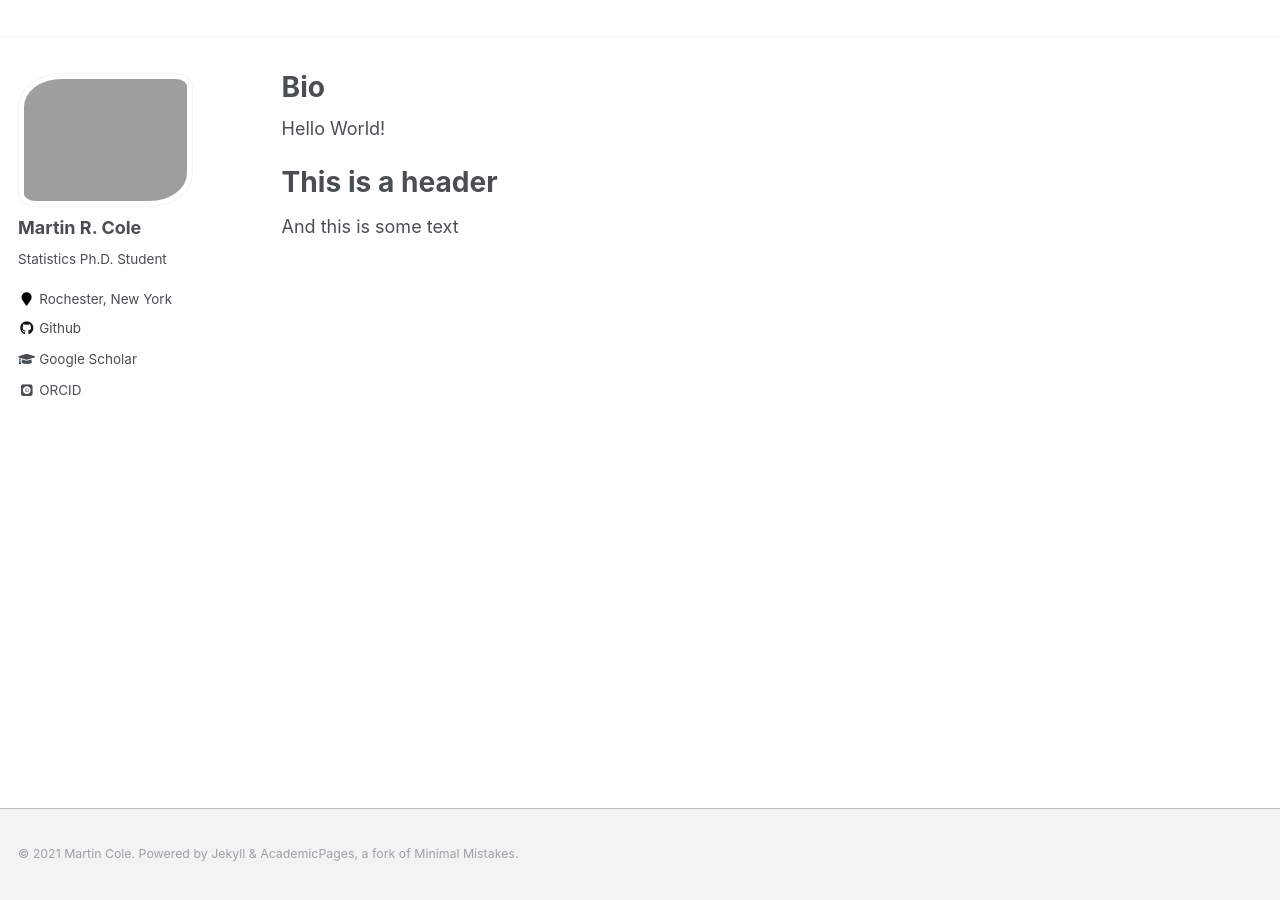
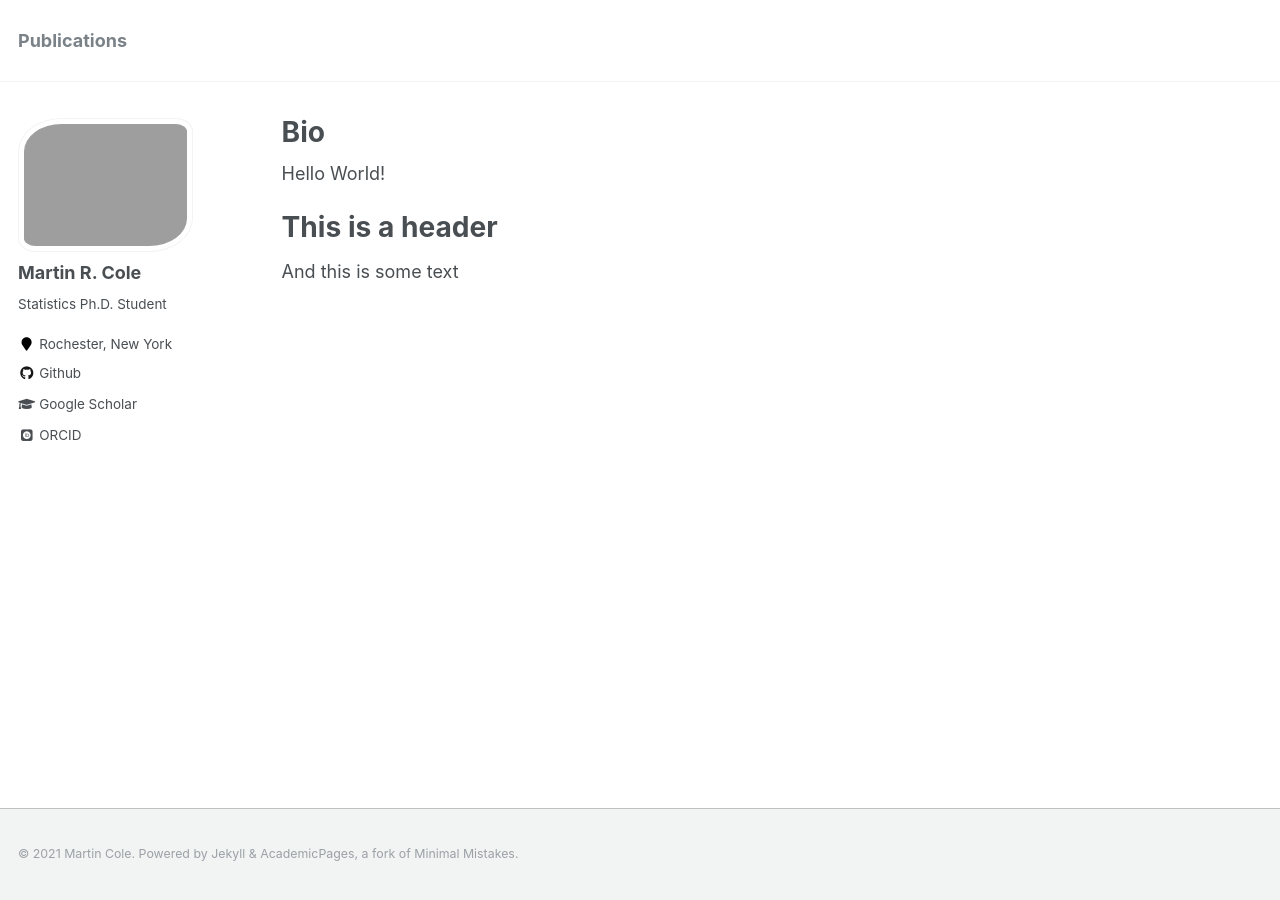
Before and after one commit to MartyCole/martycole.github.io, a Jekyll site: the page built from _pages/about.md, in a window 1280 px wide. Built offline with Jekyll 4.4.1, drawn with Linux system fonts in a browser that asks for light colours; some web fonts are replaced.

Commit message:
navigation

```diff
--- a/_sass/_navigation.scss
+++ b/_sass/_navigation.scss
@@ -174,33 +174,18 @@
 
 .greedy-nav {
   position: relative;
-  display: -webkit-box;
-  display: -ms-flexbox;
-  display: flex;
-  -webkit-box-align: center;
-  -ms-flex-align: center;
-  align-items: center;
+  min-width: 250px;
   background: $background-color;
 
   a {
     display: block;
     margin: 0 1rem;
+    padding: 0.5rem 0;
     color: $masthead-link-color;
     text-decoration: none;
-    -webkit-transition: none;
-    transition: none;
 
     &:hover {
       color: $masthead-link-color-hover;
-    }
-
-    &.site-logo {
-      margin-left: 0;
-      margin-right: 0.5rem;
-    }
-
-    &.site-title {
-      margin-left: 0;
     }
   }
 
@@ -217,21 +202,25 @@
   }
 
   .visible-links {
-    display: -webkit-box;
-    display: -ms-flexbox;
-    display: flex;
-    -webkit-box-pack: end;
-    -ms-flex-pack: end;
-    justify-content: flex-end;
-    -webkit-box-flex: 1;
-    -ms-flex: 1;
-    flex: 1;
-    overflow: hidden;
+    display: table;
 
     li {
-      -webkit-box-flex: 0;
-      -ms-flex: none;
-      flex: none;
+      display: table-cell;
+      vertical-align: middle;
+
+      &:first-child {
+        font-weight: bold;
+
+        a {
+          margin-left: 0;
+        }
+      }
+
+      &:last-child {
+        a {
+          margin-right: 0;
+        }
+      }
     }
 
     a {
@@ -243,18 +232,19 @@
         left: 0;
         bottom: 0;
         height: 4px;
-        background: $primary-color;
+        background: mix(#fff, $primary-color, 50%);
         width: 100%;
         -webkit-transition: $global-transition;
         transition: $global-transition;
-        -webkit-transform: scaleX(0) translate3d(0, 0, 0);
-        transform: scaleX(0) translate3d(0, 0, 0); // hide
+        -webkit-transform: scaleX(0);
+            -ms-transform: scaleX(0);
+                transform: scaleX(0); /* hide*/
       }
 
       &:hover:before {
         -webkit-transform: scaleX(1);
-        -ms-transform: scaleX(1);
-        transform: scaleX(1); // reveal
+            -ms-transform: scaleX(1);
+                transform: scaleX(1); /* reveal*/
       }
     }
   }
@@ -267,10 +257,8 @@
     padding: 5px;
     border: 1px solid $border-color;
     border-radius: $border-radius;
-    background: $background-color;
-    -webkit-box-shadow: 0 2px 4px 0 rgba(#000, 0.16),
-      0 2px 10px 0 rgba(#000, 0.12);
-    box-shadow: 0 2px 4px 0 rgba(#000, 0.16), 0 2px 10px 0 rgba(#000, 0.12);
+    background: #fff;
+    box-shadow: 0 0 10px rgba(#000, 0.25);
 
     a {
       margin: 0;
@@ -304,7 +292,7 @@
       width: 0;
       border-style: solid;
       border-width: 0 10px 10px;
-      border-color: $background-color transparent;
+      border-color: #fff transparent;
       display: block;
       z-index: 1;
     }
@@ -319,6 +307,7 @@
     }
   }
 }
+
 
 /*
    Navigation list
```
